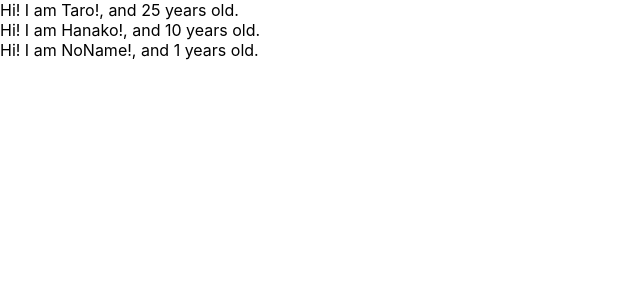
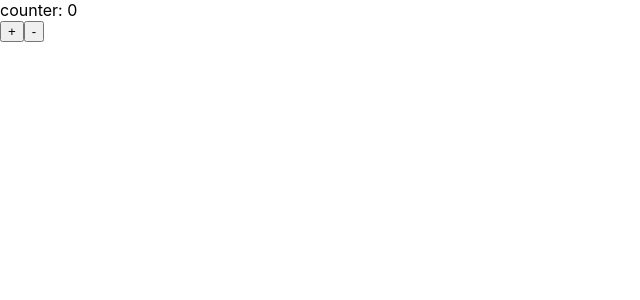
Before and after one commit to empenguin1186/udemy-react-redux-crud-application, a React (Create React App) app: page / in a window 1280 px wide. Shown: the top 300 px of the page, without its empty margins (0-640 px from the left). Built offline with nearby package versions, Linux system fonts and the light colour scheme.

Commit message:
:+1: add state

```diff
--- a/src/App.js
+++ b/src/App.js
@@ -1,43 +1,32 @@
-import React from 'react';
-import PropTypes from 'prop-types';
+import React, { Component } from 'react';
 
-// function App() {
-//   return (
-//     <React.Fragment>
-//       <label htmlFor="bar">bar</label>
-//       <input type="text" onChange={() => { console.log("I am clicked!!") }} id="bar" />
-//     </React.Fragment>
-//   )
-// }
+const App = () => (<Counter></Counter>)
 
-const profiles = [
-  { name: "Taro", age: 25 },
-  { name: "Hanako", age: 10 },
-  { name: "NoName" }
-]
+class Counter extends Component {
 
-const App = () => {
-  return (
-    <div>
-      {
-        profiles.map((profile, index) => {
-          return <User name={profile.name} age={profile.age} key={index} />
-        })
-      }
-    </div>
-  )
-}
+  constructor(props) {
+    super(props);
+    this.state = { count: 0 };
+    console.log(this.state);
+  }
 
-const User = (props) => {
-  return <div>Hi! I am {props.name}!, and {props.age} years old.</div>
-}
-User.defaultProps = {
-  age: 1
-}
+  handlePlusButton = () => {
+    this.setState({ count: this.state.count + 1 });
+  }
 
-User.propTypes = {
-  name: PropTypes.string,
-  age: PropTypes.number.isRequired
+  handleMinusButton = () => {
+    this.setState({ count: this.state.count - 1 });
+  }
+
+  render() {
+    return (
+      <React.Fragment>
+        <div>counter: {this.state.count}</div>
+        <button onClick={this.handlePlusButton}>+</button>
+        <button onClick={this.handleMinusButton}>-</button>
+      </React.Fragment>
+    )
+  }
 }
 
 export default App;
```
Also changed, not shown: 1 other file (tests, documents, lock files or other folders).
